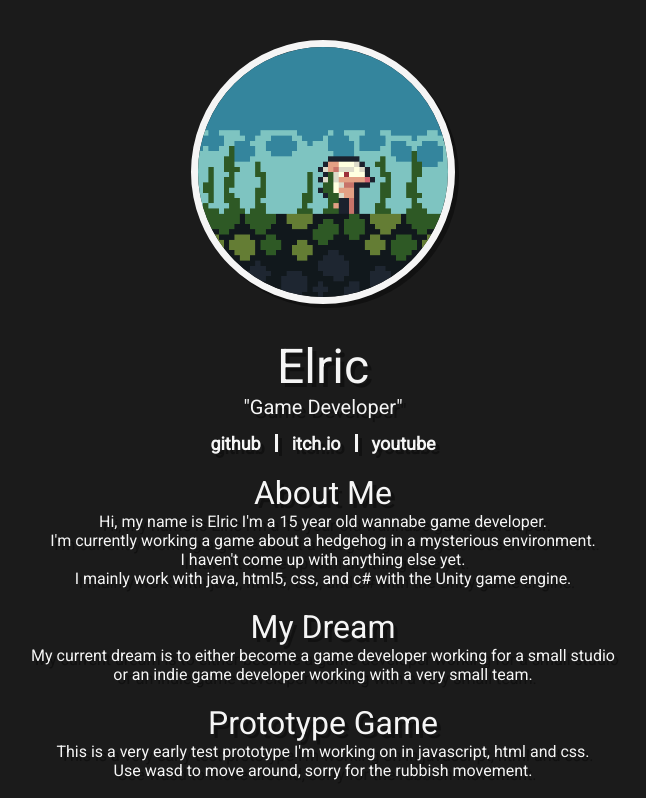
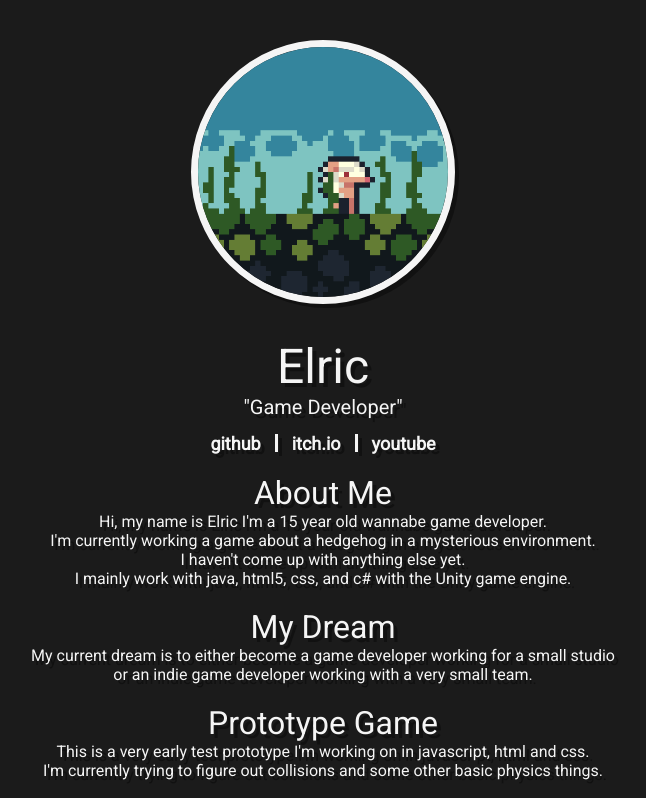
Before and after one commit to DeElrics/DeElrics.github.io, a plain HTML site: page index.html in a window 1280 px wide. Shown: the top 798 px of the page, without its empty margins (317-963 px from the left). Drawn offline with Linux system fonts and the light colour scheme.

Commit message:
changed game information

```diff
--- a/index.html
+++ b/index.html
@@ -50,7 +50,7 @@
         <header class="headers" id="game">Prototype Game</header>
         <p>
             This is a very early test prototype I'm working on in javascript, html and css. <br>
-            Use wasd to move around, sorry for the rubbish movement.
+            I'm currently trying to figure out collisions and some other basic physics things.
         </p>
 
         <iframe id="gameframe" src="game/index.html" scrolling="no"></iframe>
```
